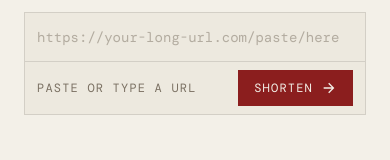
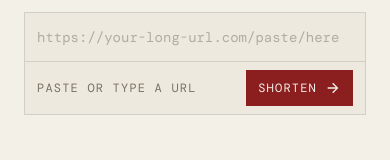
Before and after one commit to jesslyn-caroline/rinku, a React (Vite) app in the folder frontend/: page / in a window 390 px wide. Shown: the part 467-627 px from the top of the page. Built offline with nearby package versions, Linux system fonts and the light colour scheme; a web font is replaced by a local one.

Commit message:
fix: adjust button padding for mobile view

```diff
--- a/frontend/src/sections/Hero.tsx
+++ b/frontend/src/sections/Hero.tsx
@@ -17,7 +17,7 @@ function Hero() {
                 <input className={`w-full text-sm px-3 md:px-4 py-3.5 `} placeholder="https://your-long-url.com/paste/here"/>
                 <div className={`flex flex-row justify-between items-center px-3 md:px-4 py-2`}>
                     <span className={`uppercase text-xs tracking-widest`}>Paste or type a URL</span>
-                    <button className={`uppercase flex flex-row items-center gap-x-2 bg-primary hover:bg-primary/80 transition px-4 py-2.5 text-background`}>
+                    <button className={`uppercase flex flex-row items-center gap-x-2 bg-primary hover:bg-primary/80 transition px-3 md:px-4 py-2.5 text-background`}>
                         <span className={`font-dm-mono text-xs tracking-widest`}>Shorten</span>
                         <RiArrowRightLine size={16} />
                     </button>
```
